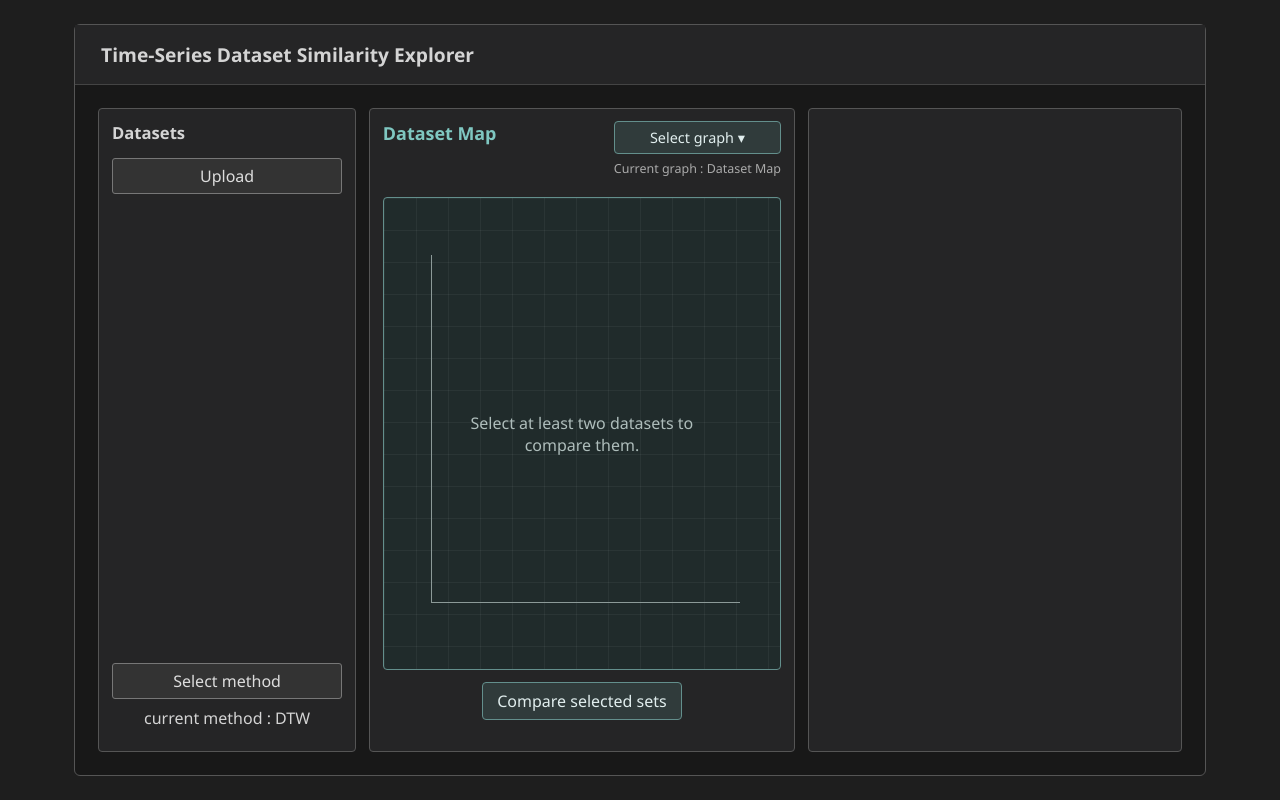
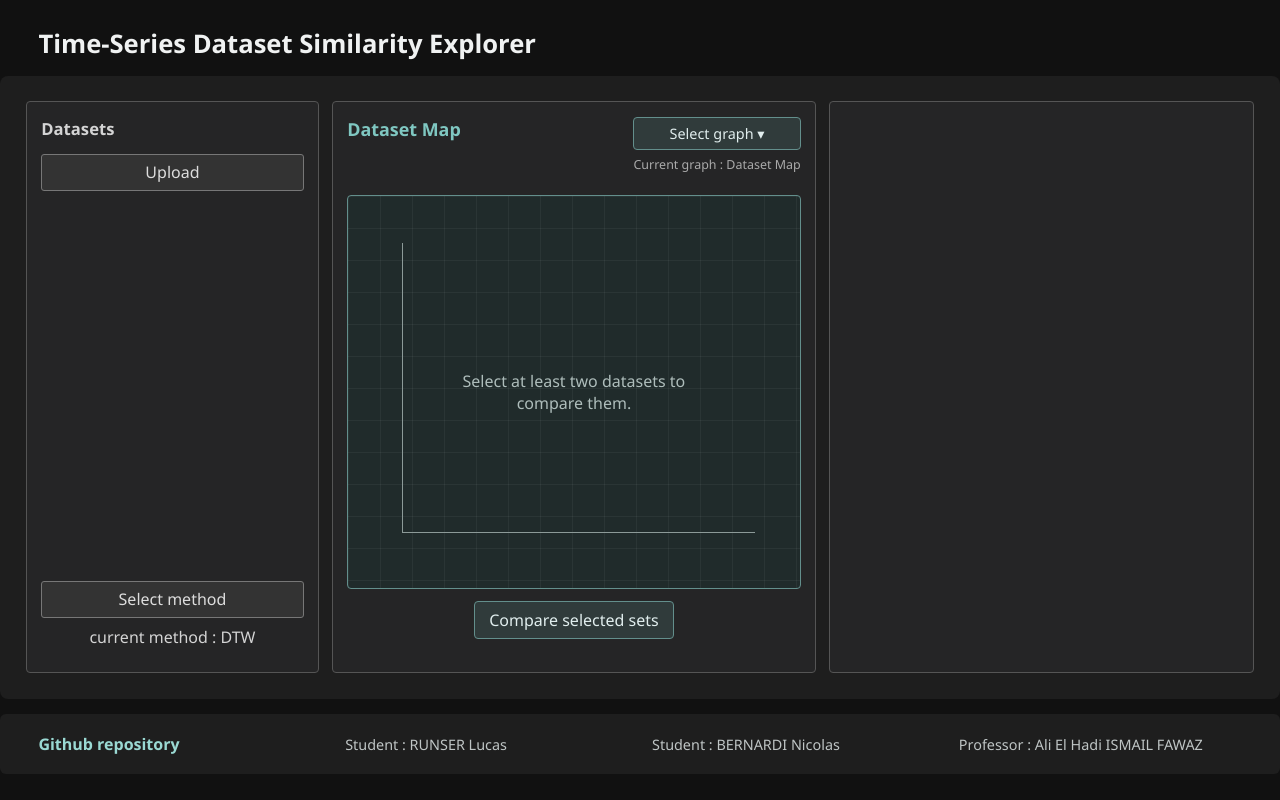
Before and after one commit to Naegi-UHA/time_series_visualization_comparison, a Django app: page / in a window 1280 px wide. Run offline with Django 5.2, Linux system fonts and the light colour scheme.

Commit message:
simplified the css file / added header and footer to index.html

```diff
--- a/core/static/core/css/style.css
+++ b/core/static/core/css/style.css
@@ -1,59 +1,79 @@
-* {
-    box-sizing: border-box;
+:root {
+    --page-bg: #1e1e1e;
+    --surface: #252526;
+    --surface-raised: #303030;
+    --control-bg: #303b3b;
+    --border: #555;
+    --border-accent: #638f8c;
+    --text: #d4d4d4;
+    --muted: #aebdbb;
+    --accent: #7fc7c1;
 }
 
+* { box-sizing: border-box; }
+
 body {
+    display: grid;
+    grid-template-rows: auto minmax(0, 1fr) auto;
+    gap: 2%;
+    height: 100vh;
     min-height: 100vh;
     margin: 0;
-    padding: 3vh 3vw;
-    background: #1e1e1e;
-    color: #d4d4d4;
+    padding: 2% 0;
+    background: #111;
+    color: var(--text);
     font-family: "Segoe UI", sans-serif;
 }
 
-.app-window {
-    display: grid;
-    grid-template-rows: auto 1fr;
-    width: 94%;
-    height: 94vh;
-    margin: auto;
-    border: 1px solid #555;
-    border-radius: 6px;
-    background: #181818;
-}
-
-.app-header {
-    padding: 2vh 2vw;
-    border-bottom: 1px solid #444;
-    background: #252526;
-}
-
-.app-header h1 {
+.site-header { padding: 0 3%; }
+.site-header h1 {
     margin: 0;
-    font-size: clamp(14px, 1.5vw, 20px);
+    color: #f0f2f2;
+    font-size: clamp(20px, 2vw, 28px);
 }
 
 .dashboard {
     display: grid;
-    grid-template-columns: 1fr 1.65fr 1.45fr;
-    gap: 1.2%;
+    grid-template: minmax(0, 1fr) / 1fr 1.65fr 1.45fr;
+    gap: 1%;
+    width: 100%;
+    min-height: 0;
     padding: 2%;
-    min-height: 0;
+    border-radius: 8px;
+    background: var(--page-bg);
 }
+
+.site-footer {
+    display: grid;
+    grid-template-columns: repeat(4, minmax(0, 1fr));
+    align-items: center;
+    gap: 1% 2%;
+    padding: 1.5% 3%;
+    border-radius: 6px;
+    background: var(--page-bg);
+}
+
+.site-footer a {
+    color: #9ad9d3;
+    font-weight: 600;
+    text-decoration: none;
+}
+.site-footer a:hover { text-decoration: underline; }
+.site-footer p { margin: 0; color: #bfc5c5; font-size: 0.9rem; }
 
 .panel {
     min-width: 0;
     min-height: 0;
-    border: 1px solid #555;
+    border: 1px solid var(--border);
     border-radius: 4px;
-    background: #252526;
+    background: var(--surface);
 }
 
-.center-panel {
-    display: flex;
-    flex-direction: column;
-    padding: 3%;
-}
+.left-panel,
+.center-panel { display: flex; flex-direction: column; }
+.left-panel { position: relative; z-index: 2; padding: 5%; }
+.left-panel h2 { margin-top: 0; font-size: clamp(13px, 1.3vw, 18px); }
+.center-panel { padding: 3%; }
 
 .graph-header {
     display: flex;
@@ -61,75 +81,95 @@ body {
     justify-content: space-between;
     gap: 12px;
 }
+.graph-header h2 { margin: 0; color: var(--accent); font-size: clamp(14px, 1.4vw, 19px); }
+.graph-control { position: relative; flex: 0 0 auto; text-align: right; }
+.graph-selector,
+.method-selector { position: relative; }
 
-.graph-header h2 {
-    margin: 0;
-    color: #7fc7c1;
-    font-size: clamp(14px, 1.4vw, 19px);
+.graph-selector summary,
+.method-selector summary { list-style: none; }
+.graph-selector summary::-webkit-details-marker,
+.method-selector summary::-webkit-details-marker { display: none; }
+.graph-selector summary::after { content: " ▾"; }
+
+.upload-button,
+.method-selector summary,
+.graph-selector summary,
+.graph-options button,
+.compare-button {
+    border: 1px solid var(--border-accent);
+    border-radius: 4px;
+    background: var(--control-bg);
+    color: #e1eeee;
+    cursor: pointer;
+    font: inherit;
+    text-align: center;
+    transition: filter 180ms ease;
 }
 
-.graph-control {
-    position: relative;
-    flex: 0 0 auto;
-    text-align: right;
-}
-
-.graph-selector {
-    position: relative;
-}
-
-.graph-selector summary {
-    list-style: none;
-}
-
-.graph-selector summary::-webkit-details-marker {
-    display: none;
-}
-
-.graph-selector summary::after {
-    content: " ▾";
+.upload-button,
+.method-selector summary {
+    display: block;
+    padding: 2.5% 4%;
+    border-color: #777;
+    border-radius: 3px;
+    background: #333;
+    color: #ddd;
 }
 
 .graph-selector summary,
-.graph-options button {
-    display: block;
-    padding: 6px 10px;
-    border: 1px solid #638f8c;
-    border-radius: 4px;
-    background: #303b3b;
-    color: #e1eeee;
-    cursor: pointer;
-    font: inherit;
-    font-size: 0.9em;
-    text-align: center;
+.graph-options button { padding: 6px 10px; font-size: 0.9em; }
+
+.graph-options,
+.method-options {
+    position: absolute;
+    z-index: 3;
+    overflow-y: auto;
+    background: #333;
 }
 
 .graph-options {
-    position: absolute;
     top: calc(100% + 5px);
     right: 0;
     z-index: 4;
     min-width: 160px;
     padding: 4px;
-    border: 1px solid #555;
+    border: 1px solid var(--border);
     border-radius: 4px;
-    background: #303030;
+    background: var(--surface-raised);
     box-shadow: 0 4px 12px #0008;
 }
 
-.graph-options button {
+.graph-options button,
+.method-options button {
     display: block;
     width: 100%;
     border: 0;
     background: none;
     text-align: left;
 }
+.graph-options button { color: #e1eeee; cursor: pointer; }
 
-#current-graph {
-    margin: 6px 0 0;
-    color: #aaa;
-    font-size: 0.78em;
+.method-options {
+    bottom: calc(100% + 8px);
+    left: 0;
+    z-index: 3;
+    width: max(100%, 180px);
+    max-height: 128px;
+    overscroll-behavior: contain;
 }
+.method-options button { padding: 8px 10px; color: #ddd; cursor: pointer; line-height: 1.2; }
+.method-selector[open] { z-index: 2; }
+
+.upload-button:hover,
+.method-selector summary:hover,
+.graph-selector summary:hover,
+.method-options button:hover,
+.graph-options button:hover,
+.compare-button:hover:not(:disabled),
+.delete-set-button:hover { filter: brightness(1.25); }
+
+#current-graph { margin: 6px 0 0; color: #aaa; font-size: 0.78em; }
 
 .graph-preview {
     position: relative;
@@ -137,7 +177,7 @@ body {
     min-height: 180px;
     margin-top: 5%;
     overflow: hidden;
-    border: 1px solid #638f8c;
+    border: 1px solid var(--border-accent);
     border-radius: 4px;
     background-color: #202b2b;
     background-image: linear-gradient(#ffffff0c 1px, transparent 1px),
@@ -145,24 +185,9 @@ body {
     background-size: 32px 32px;
 }
 
-.map-axis {
-    position: absolute;
-    background: #8c9a98;
-}
-
-.map-axis-x {
-    right: 10%;
-    bottom: 14%;
-    left: 12%;
-    height: 1px;
-}
-
-.map-axis-y {
-    top: 12%;
-    bottom: 14%;
-    left: 12%;
-    width: 1px;
-}
+.map-axis { position: absolute; background: #8c9a98; }
+.map-axis-x { right: 10%; bottom: 14%; left: 12%; height: 1px; }
+.map-axis-y { top: 12%; bottom: 14%; left: 12%; width: 1px; }
 
 .map-placeholder {
     position: absolute;
@@ -170,22 +195,13 @@ body {
     left: 50%;
     width: min(80%, 280px);
     margin: 0;
-    color: #aebdbb;
+    color: var(--muted);
     text-align: center;
     transform: translate(-50%, -50%);
 }
 
-.dataset-map-result {
-    position: absolute;
-    inset: 0;
-}
-
-.map-distance-line {
-    position: absolute;
-    top: 50%;
-    height: 2px;
-    background: #7fc7c1;
-}
+.dataset-map-result { position: absolute; inset: 0; }
+.map-distance-line { position: absolute; top: 50%; height: 2px; background: var(--accent); }
 
 .map-point {
     position: absolute;
@@ -196,109 +212,38 @@ body {
     border-radius: 50%;
     transform: translate(-50%, -50%);
 }
+.map-point-a { background: #526bff; }
+.map-point-b { background: #ff5a65; }
 
-.map-point-a {
-    background: #526bff;
-}
-
-.map-point-b {
-    background: #ff5a65;
-}
-
-.map-point-label {
-    position: absolute;
-    top: calc(100% + 8px);
-    left: 50%;
-    width: max-content;
-    max-width: 120px;
-    color: #e1eeee;
-    font-size: 0.8em;
-    overflow-wrap: anywhere;
-    text-align: center;
-    transform: translateX(-50%);
-}
-
+.map-point-label,
 .map-distance-label {
     position: absolute;
-    top: calc(50% - 34px);
     left: 50%;
-    margin: 0;
-    color: #aebdbb;
     font-size: 0.8em;
     text-align: center;
     transform: translateX(-50%);
 }
-
-.compare-button {
-    align-self: center;
-    margin-top: 12px;
-    padding: 7px 14px;
-    border: 1px solid #638f8c;
-    border-radius: 4px;
-    background: #303b3b;
+.map-point-label {
+    top: calc(100% + 8px);
+    width: max-content;
+    max-width: 120px;
     color: #e1eeee;
-    cursor: pointer;
-    font: inherit;
-}
-
-.compare-button:disabled {
-    cursor: wait;
-    opacity: 0.65;
-}
-
-.comparison-status {
-    min-height: 1em;
-    margin: 6px 0 0;
-    color: #aebdbb;
-    font-size: 0.8em;
-    text-align: center;
-}
-
-.left-panel {
-    display: flex;
-    flex-direction: column;
-    padding: 5%;
-    position: relative;
-    z-index: 2;
-}
-
-.left-panel h2 {
-    margin-top: 0;
-    font-size: clamp(13px, 1.3vw, 18px);
-}
-
-.dataset-list {
-    flex: 1;
-    min-height: 0;
-    margin-top: 8%;
-    overflow-y: auto;
-}
-
-.import-status {
-    margin: 8px 0 0;
-    color: #f48771;
-    font-size: 0.85em;
-}
-
-.dataset-row {
-    display: flex;
-    align-items: center;
-    justify-content: space-between;
-    gap: 8px;
-    padding: 4px 0;
-}
-
-.dataset-label {
-    display: flex;
-    align-items: center;
-    gap: 8px;
-    min-width: 0;
     overflow-wrap: anywhere;
 }
+.map-distance-label { top: calc(50% - 34px); margin: 0; color: var(--muted); }
 
-.dataset-label span {
-    overflow-wrap: anywhere;
-}
+.compare-button { align-self: center; margin-top: 12px; padding: 7px 14px; }
+.compare-button:disabled { cursor: wait; opacity: 0.65; }
+.comparison-status { min-height: 1em; margin: 6px 0 0; color: var(--muted); font-size: 0.8em; text-align: center; }
+
+.dataset-list { flex: 1; min-height: 0; margin-top: 8%; overflow-y: auto; }
+.import-status { margin: 8px 0 0; color: #f48771; font-size: 0.85em; }
+
+.dataset-row,
+.dataset-label { display: flex; align-items: center; gap: 8px; }
+.dataset-row { justify-content: space-between; padding: 4px 0; }
+.dataset-label { min-width: 0; overflow-wrap: anywhere; }
+.dataset-label span { overflow-wrap: anywhere; }
 
 .delete-set-button {
     padding: 0 5px;
@@ -308,92 +253,24 @@ body {
     cursor: pointer;
     font-size: 18px;
     line-height: 1;
-}
-
-.upload-button,
-.method-selector summary {
-    display: block;
-    padding: 2.5% 4%;
-    border: 1px solid #777;
-    border-radius: 3px;
-    background: #333;
-    color: #ddd;
-    cursor: pointer;
-    text-align: center;
-}
-
-.upload-button,
-.method-selector summary,
-.graph-selector summary,
-.method-options button,
-.graph-options button,
-.compare-button,
-.delete-set-button {
     transition: filter 180ms ease;
 }
 
-.upload-button:hover,
-.method-selector summary:hover,
-.graph-selector summary:hover,
-.method-options button:hover,
-.graph-options button:hover,
-.compare-button:hover:not(:disabled),
-.delete-set-button:hover {
-    filter: brightness(1.25);
-}
-
-.method-control {
-    margin-top: auto;
-    transform: translateY(-10px);
-}
-
-.method-selector {
-    position: relative;
-}
-
-.method-selector[open] {
-    z-index: 2;
-}
-
-.method-options {
-    background: #333;
-    position: absolute;
-    left: 0;
-    bottom: calc(100% + 8px);
-    width: max(100%, 180px);
-    z-index: 3;
-    max-height: 128px;
-    overflow-y: auto;
-    overscroll-behavior: contain;
-}
-
-.method-options button {
-    display: block;
-    width: 100%;
-    padding: 8px 10px;
-    border: 0;
-    background: none;
-    color: #ddd;
-    cursor: pointer;
-    line-height: 1.2;
-}
-
-#current-method {
-    margin: 8px 0 0;
-    text-align: center;
-}
+.method-control { margin-top: auto; transform: translateY(-10px); }
+#current-method { margin: 8px 0 0; text-align: center; }
 
 @media (max-width: 700px) {
-    .app-window {
-        width: 100%;
+    body {
+        grid-template-rows: auto 1fr auto;
+        gap: 16px;
         height: auto;
+        padding: 16px;
     }
-
     .dashboard {
-        grid-template-columns: 1fr;
+        grid-template: auto / 1fr;
+        gap: 12px;
+        padding: 12px;
     }
-
-    .panel {
-        min-height: 30vh;
-    }
+    .panel { min-height: 30vh; }
+    .site-footer { grid-template-columns: 1fr; gap: 12px; padding: 14px; }
 }
--- a/core/templates/core/index.html
+++ b/core/templates/core/index.html
@@ -7,11 +7,10 @@
     <meta name="viewport" content="width=device-width, initial-scale=1.0">
     <title>Time-Series Dataset Similarity Explorer</title>
 
-    <link rel="stylesheet" href="{% static 'core/css/style.css' %}">
+    <link rel="stylesheet" href="{% static 'core/css/style.css' %}?v=20261014-1">
 </head>
 <body>
-    <main class="app-window">
-        <header class="app-header">
+    <header class="site-header">
         <h1>Time-Series Dataset Similarity Explorer</h1>
     </header>
 
@@ -88,7 +87,16 @@
         </div>
 
     </section>
-    </main>
+
+    <footer class="site-footer">
+        <a href="https://github.com/Naegi-UHA/time_series_visualization_comparison" target="_blank" rel="noopener noreferrer">
+            Github repository
+        </a>
+        <p>Student : RUNSER Lucas</p>
+        <p>Student  : BERNARDI Nicolas</p>
+        <p>Professor : Ali El Hadi ISMAIL FAWAZ</p>
+    </footer>
+
     <form id="csrf-token-form" hidden>{% csrf_token %}</form>
     <script src="{% static 'core/js/upload_dataset.js' %}" defer></script>
     <script src="{% static 'core/js/set_deletion.js' %}" defer></script>
```
Lines whose indentation alone changed are shown as unchanged.
